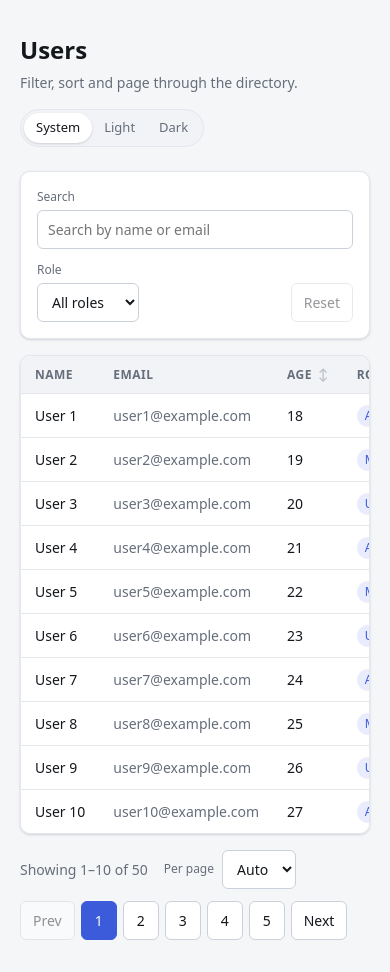
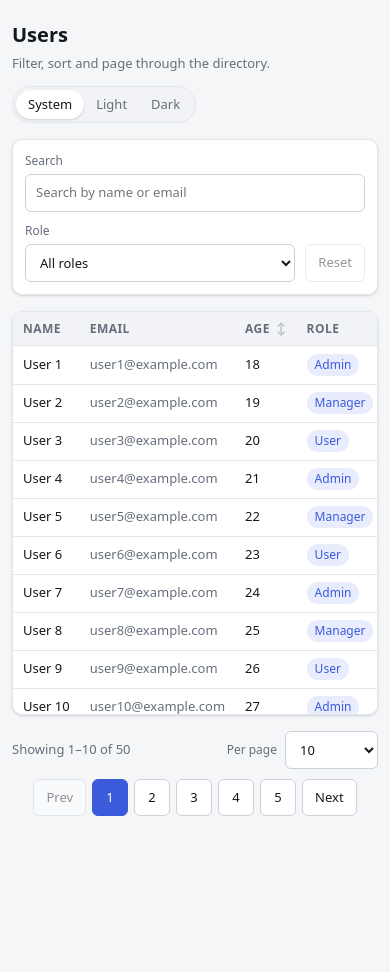
Before and after one commit to BogdanPotapenko/test-nuxt-3-uptowin, a Nuxt app: page / in a window 390 px wide. After the commit the page ends 844 px from the top, so only its background shows below. Built offline with nearby package versions, Linux system fonts and the light colour scheme.

Commit message:
simplify auto page size and improve mobile layout

```diff
--- a/app.vue
+++ b/app.vue
@@ -29,8 +29,8 @@ useHead({
 .layout {
   display: flex;
   flex-direction: column;
-  min-height: 100vh;
-  min-height: 100dvh;
+  height: 100vh;
+  height: 100dvh;
   max-width: 1040px;
   margin: 0 auto;
   padding: 32px 20px;
@@ -62,4 +62,19 @@ useHead({
   margin: 4px 0 0;
   color: var(--text-muted);
 }
+
+@media (max-width: 640px) {
+  .layout {
+    padding: 20px 12px 28px;
+  }
+
+  .layout__header {
+    gap: 12px;
+    margin-bottom: 16px;
+  }
+
+  .layout__title {
+    font-size: 20px;
+  }
+}
 </style>
--- a/assets/css/main.css
+++ b/assets/css/main.css
@@ -16,6 +16,9 @@
   --radius: 10px;
   --radius-sm: 6px;
   --font: system-ui, -apple-system, 'Segoe UI', Roboto, Helvetica, Arial, sans-serif;
+
+  --table-row-height: 41px;
+  --table-head-height: 38px;
 }
 
 @media (prefers-color-scheme: dark) {
@@ -140,6 +143,17 @@ body {
   cursor: not-allowed;
 }
 
+@media (max-width: 640px) {
+  :root {
+    --table-row-height: 38px;
+    --table-head-height: 34px;
+  }
+
+  body {
+    font-size: 13px;
+  }
+}
+
 .visually-hidden {
   position: absolute;
   width: 1px;
--- a/components/BaseSelect.vue
+++ b/components/BaseSelect.vue
@@ -56,6 +56,7 @@ const normalizedOptions = computed<SelectOption<T>[]>(() =>
 
 <style scoped>
 .select {
+  padding-right: 32px;
   cursor: pointer;
 }
 </style>
--- a/components/UserFilters.vue
+++ b/components/UserFilters.vue
@@ -85,4 +85,23 @@ watch(search, (value) => {
 .filters__reset {
   margin-left: auto;
 }
+
+@media (max-width: 640px) {
+  .filters {
+    gap: 10px;
+    padding: 12px;
+  }
+
+  .filters__search {
+    flex: 1 1 100%;
+  }
+
+  .filters .field {
+    flex: 1 1 auto;
+  }
+
+  .filters__reset {
+    margin-left: 0;
+  }
+}
 </style>
--- a/components/UserPagination.vue
+++ b/components/UserPagination.vue
@@ -77,7 +77,7 @@
 <script setup lang="ts">
 import type { SelectOption } from '~/types/ui'
 import type { PerPageOption } from '~/types/user'
-import { PER_PAGE_AUTO, PER_PAGE_OPTIONS } from '~/types/user'
+import { PER_PAGE_AUTO, PER_PAGE_CHOICES } from '~/types/user'
 import { PAGE_ELLIPSIS, buildPageItems } from '~/utils/pagination'
 
 const props = defineProps<{
@@ -92,10 +92,10 @@ const emit = defineEmits<{ change: [page: number] }>()
 
 const perPage = defineModel<PerPageOption>('perPage', { required: true })
 
-const options: SelectOption<PerPageOption>[] = [
-  { value: PER_PAGE_AUTO, label: 'Auto' },
-  ...PER_PAGE_OPTIONS.map(value => ({ value, label: String(value) })),
-]
+const options: SelectOption<PerPageOption>[] = PER_PAGE_CHOICES.map(value => ({
+  value,
+  label: value === PER_PAGE_AUTO ? 'Auto' : String(value),
+}))
 
 const items = computed(() => buildPageItems(props.page, props.totalPages))
 
@@ -155,4 +155,21 @@ function onPerPageChange(value: PerPageOption | null): void {
   color: var(--text-muted);
   text-align: center;
 }
+
+@media (max-width: 640px) {
+  .pagination {
+    flex-direction: column;
+    align-items: stretch;
+    gap: 10px;
+  }
+
+  .pagination__status {
+    justify-content: space-between;
+    gap: 10px;
+  }
+
+  .pagination__list {
+    justify-content: center;
+  }
+}
 </style>
--- a/components/UserTable.vue
+++ b/components/UserTable.vue
@@ -44,7 +44,6 @@
         <tr
           v-for="user in users"
           :key="user.id"
-          data-row
         >
           <td>{{ user.name }}</td>
           <td class="table__muted">{{ user.email }}</td>
@@ -98,7 +97,7 @@ const emit = defineEmits<{
 }>()
 
 const wrapper = useTemplateRef<HTMLElement>('wrapper')
-const capacity = useTableCapacity(wrapper, () => props.users.length)
+const capacity = useTableCapacity(wrapper)
 
 watch(capacity, (rows) => {
   if (rows > 0) emit('capacity', rows)
@@ -121,7 +120,7 @@ function sortIconFor(field: SortField): string {
 <style scoped>
 .table-wrapper {
   flex: 1;
-  min-height: 240px;
+  min-height: 160px;
   overflow: auto;
   border: 1px solid var(--border);
   border-radius: var(--radius);
@@ -137,12 +136,17 @@ function sortIconFor(field: SortField): string {
 
 .table th,
 .table td {
-  padding: 10px 14px;
+  padding: 0 14px;
   text-align: left;
   white-space: nowrap;
 }
 
+.table tbody td {
+  height: var(--table-row-height);
+}
+
 .table thead th {
+  height: var(--table-head-height);
   position: sticky;
   top: 0;
   z-index: 1;
@@ -194,11 +198,19 @@ function sortIconFor(field: SortField): string {
   color: var(--accent);
 }
 
-.table__empty {
+.table tbody td.table__empty {
+  height: auto;
   padding: 40px 14px;
   color: var(--text-muted);
   text-align: center;
   white-space: normal;
+}
+
+@media (max-width: 640px) {
+  .table th,
+  .table td {
+    padding: 0 10px;
+  }
 }
 
 .badge {
--- a/composables/useTableCapacity.ts
+++ b/composables/useTableCapacity.ts
@@ -1,37 +1,43 @@
-const FALLBACK_ROW_HEIGHT = 40
-
-export function useTableCapacity(
-  container: MaybeRefOrGetter<HTMLElement | null>,
-  rowCount: MaybeRefOrGetter<number>,
-) {
+export function useTableCapacity(container: MaybeRefOrGetter<HTMLElement | null>) {
   const capacity = ref(0)
+  let frame = 0
 
   function measure(): void {
     const element = toValue(container)
     if (element === null) return
 
-    const row = element.querySelector('tbody tr[data-row]')
-    if (row === null) return
+    const styles = getComputedStyle(element)
+    const rowHeight = Number.parseFloat(styles.getPropertyValue('--table-row-height'))
+    const headHeight = Number.parseFloat(styles.getPropertyValue('--table-head-height'))
 
-    const rowHeight = row.getBoundingClientRect().height || FALLBACK_ROW_HEIGHT
-    const headHeight = element.querySelector('thead')?.getBoundingClientRect().height ?? 0
-    const available = element.clientHeight - headHeight
+    if (!(rowHeight > 0)) return
 
-    capacity.value = Math.max(1, Math.floor(available / rowHeight))
+    const available = element.clientHeight - (headHeight > 0 ? headHeight : 0)
+    const next = Math.max(1, Math.floor(available / rowHeight))
+
+    if (next !== capacity.value) capacity.value = next
+  }
+
+  function schedule(): void {
+    if (frame !== 0) return
+
+    frame = requestAnimationFrame(() => {
+      frame = 0
+      measure()
+    })
   }
 
   onMounted(() => {
     const element = toValue(container)
     if (element === null) return
 
-    const observer = new ResizeObserver(() => measure())
+    const observer = new ResizeObserver(schedule)
     observer.observe(element)
 
-    onScopeDispose(() => observer.disconnect())
-  })
-
-  watch(() => toValue(rowCount), () => {
-    void nextTick(measure)
+    onScopeDispose(() => {
+      observer.disconnect()
+      if (frame !== 0) cancelAnimationFrame(frame)
+    })
   })
 
   return readonly(capacity)
--- a/composables/useUsersTable.ts
+++ b/composables/useUsersTable.ts
@@ -1,13 +1,14 @@
 import type { SortField, User } from '~/types/user'
 import {
+  DEFAULT_PER_PAGE,
   DEFAULT_SORT_DIRECTION,
   PER_PAGE_AUTO,
-  PER_PAGE_OPTIONS,
+  PER_PAGE_CHOICES,
   ROLES,
   SORT_DIRECTIONS,
   SORT_FIELDS,
 } from '~/types/user'
-import { enumCodec, nullableEnumCodec, numericEnumCodec, pageCodec, searchCodec } from '~/utils/query'
+import { nullableEnumCodec, optionCodec, pageCodec, searchCodec } from '~/utils/query'
 import { filterUsers, paginate, sortUsers } from '~/utils/users'
 import { clamp } from '~/utils/number'
 
@@ -24,13 +25,13 @@ export function useUsersTable(
     reset: ['page'],
   })
   const role = useRouteQuery('role', nullableEnumCodec(ROLES), { reset: ['page'] })
-  const perPage = useRouteQuery('perPage', numericEnumCodec(PER_PAGE_OPTIONS, PER_PAGE_AUTO), {
+  const perPage = useRouteQuery('perPage', optionCodec(PER_PAGE_CHOICES, DEFAULT_PER_PAGE), {
     reset: ['page'],
   })
 
   const requestedPage = useRouteQuery('page', pageCodec())
   const sortField = useRouteQuery('sortBy', nullableEnumCodec(SORT_FIELDS))
-  const sortOrder = useRouteQuery('sortDir', enumCodec(SORT_DIRECTIONS, DEFAULT_SORT_DIRECTION))
+  const sortOrder = useRouteQuery('sortDir', optionCodec(SORT_DIRECTIONS, DEFAULT_SORT_DIRECTION))
 
   const resolvedPerPage = computed(() =>
     perPage.value === PER_PAGE_AUTO ? Math.max(1, toValue(autoPageSize)) : perPage.value,
--- a/pages/index.vue
+++ b/pages/index.vue
@@ -12,7 +12,7 @@
       :sort-by="sortBy"
       :sort-direction="sortDirection"
       @sort="toggleSort"
-      @capacity="autoPageSize = $event"
+      @capacity="onCapacity"
     >
       <template #empty>
         No users match the current filters.
@@ -35,7 +35,31 @@
 import { DEFAULT_PER_PAGE } from '~/types/user'
 import { users as allUsers } from '~/data/users'
 
-const autoPageSize = ref<number>(DEFAULT_PER_PAGE)
+const AUTO_PAGE_SIZE_COOKIE = 'autoPageSize'
+const ONE_YEAR = 60 * 60 * 24 * 365
+const MAX_AUTO_PAGE_SIZE = 100
+
+function normalizeCapacity(value: unknown): number {
+  const parsed = Number(value)
+
+  return Number.isSafeInteger(parsed) && parsed >= 1
+    ? Math.min(parsed, MAX_AUTO_PAGE_SIZE)
+    : DEFAULT_PER_PAGE
+}
+
+const autoPageSizeCookie = useCookie<number>(AUTO_PAGE_SIZE_COOKIE, {
+  default: () => DEFAULT_PER_PAGE,
+  sameSite: 'lax',
+  path: '/',
+  maxAge: ONE_YEAR,
+})
+
+const autoPageSize = ref(normalizeCapacity(autoPageSizeCookie.value))
+
+function onCapacity(rows: number): void {
+  autoPageSize.value = rows
+  autoPageSizeCookie.value = rows
+}
 
 const {
   search,
--- a/types/user.ts
+++ b/types/user.ts
@@ -13,6 +13,8 @@ export type PerPage = (typeof PER_PAGE_OPTIONS)[number]
 export const PER_PAGE_AUTO = 'auto'
 export type PerPageOption = PerPage | typeof PER_PAGE_AUTO
 
+export const PER_PAGE_CHOICES: readonly PerPageOption[] = [PER_PAGE_AUTO, ...PER_PAGE_OPTIONS]
+
 export const DEFAULT_PER_PAGE: PerPage = 10
 export const DEFAULT_SORT_DIRECTION: SortDirection = 'asc'
 
--- a/utils/query.ts
+++ b/utils/query.ts
@@ -25,10 +25,18 @@ export function searchCodec(maxLength = 100): QueryCodec<string> {
   }
 }
 
-export function enumCodec<T extends string>(allowed: readonly T[], fallback: T): QueryCodec<T> {
+export function optionCodec<T extends string | number>(
+  allowed: readonly T[],
+  fallback: T,
+): QueryCodec<T> {
   return {
-    parse: raw => matchEnum(raw, allowed) ?? fallback,
-    serialize: value => (value === fallback ? undefined : value),
+    parse: (raw) => {
+      const value = firstQueryValue(raw)
+      if (value === null) return fallback
+
+      return allowed.find(option => String(option) === value) ?? fallback
+    },
+    serialize: value => (value === fallback ? undefined : String(value)),
   }
 }
 
@@ -36,23 +44,6 @@ export function nullableEnumCodec<T extends string>(allowed: readonly T[]): Quer
   return {
     parse: raw => matchEnum(raw, allowed),
     serialize: value => value ?? undefined,
-  }
-}
-
-export function numericEnumCodec<T extends number, F extends string | number = T>(
-  allowed: readonly T[],
-  fallback: F,
-): QueryCodec<T | F> {
-  return {
-    parse: (raw) => {
-      const value = firstQueryValue(raw)
-      if (value === null) return fallback
-
-      const parsed = Number(value)
-
-      return (allowed as readonly number[]).includes(parsed) ? (parsed as T) : fallback
-    },
-    serialize: value => (value === fallback ? undefined : String(value)),
   }
 }
 
```
